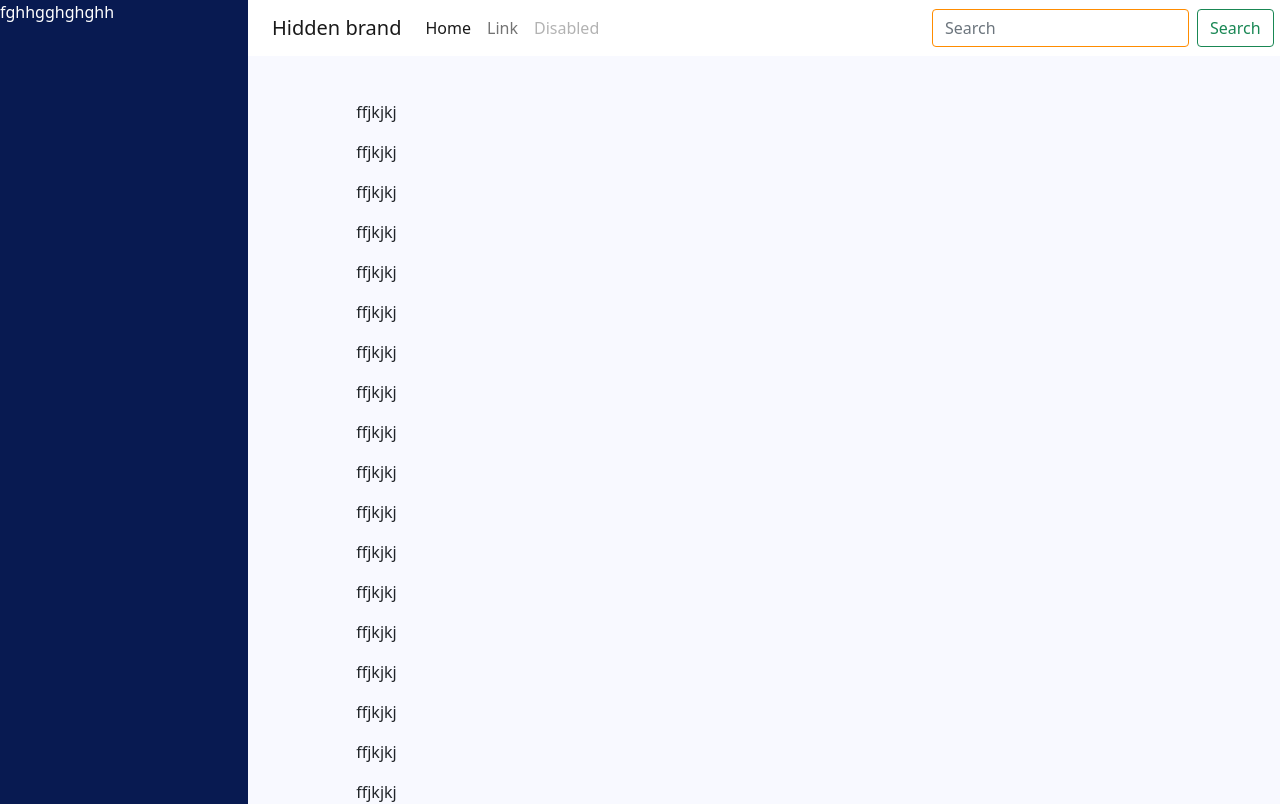
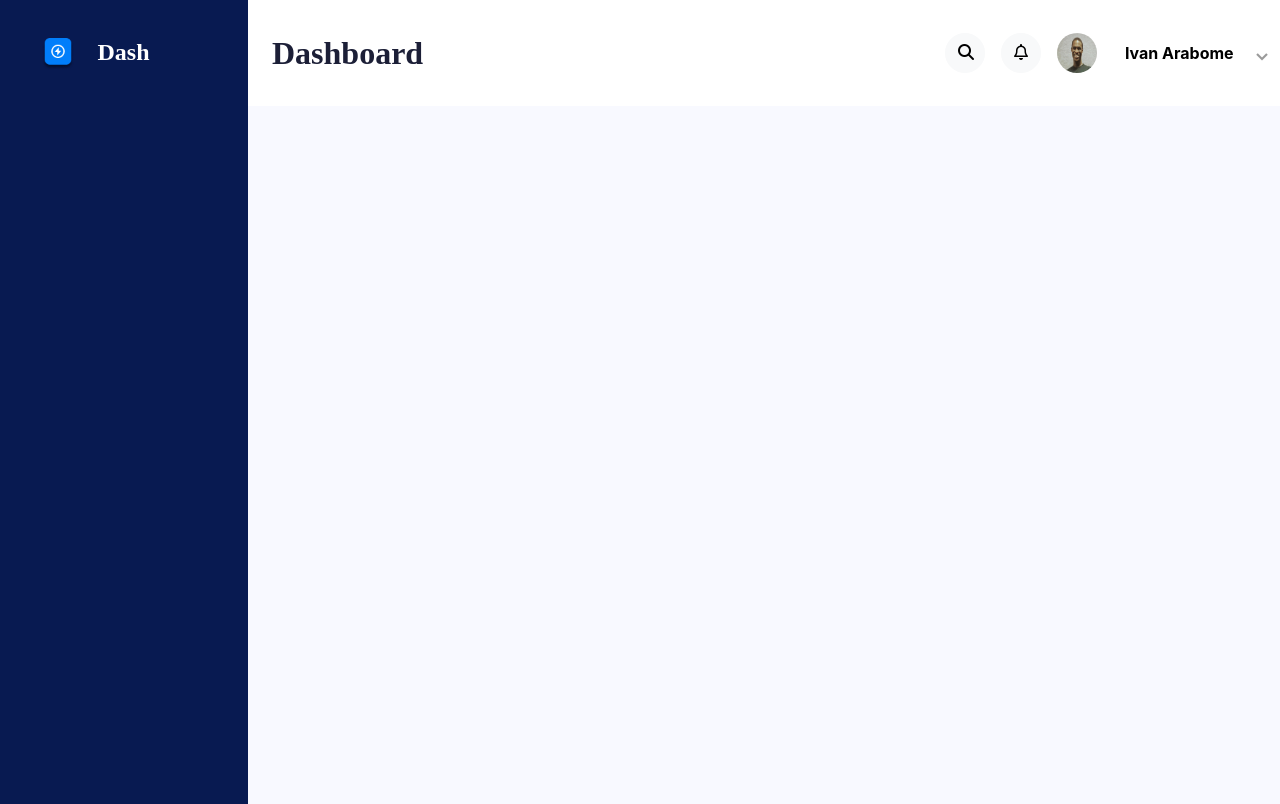
Before and after one commit to arabomeivan/Admin-Dashboard, a Vue app: page / in a window 1280 px wide. Shown: the top 804 px of the page. Built offline with nearby package versions, Linux system fonts and the light colour scheme.

Commit message:
added and styled navbar components

```diff
--- a/src/App.vue
+++ b/src/App.vue
@@ -15,20 +15,7 @@
 
 <!--content-->
 <div class="class container maincontent">
-        <p>ffjkjkj</p>
-        <p>ffjkjkj</p><p>ffjkjkj</p><p>ffjkjkj</p><p>ffjkjkj</p><p>ffjkjkj</p><p>ffjkjkj</p><p>ffjkjkj</p><p>ffjkjkj</p><p>ffjkjkj</p><p>ffjkjkj</p><p>ffjkjkj</p><p>ffjkjkj</p><p>ffjkjkj</p>
-        <p>ffjkjkj</p><p>ffjkjkj</p>
-          <p>ffjkjkj</p>
-          <p>ffjkjkj</p><p>ffjkjkj</p><p>ffjkjkj</p><p>ffjkjkj</p><p>ffjkjkj</p><p>ffjkjkj</p>
-          <p>ffjkjkj</p><p>ffjkjkj</p><p>ffjkjkj</p><p>ffjkjkj</p><p>ffjkjkj</p>
-          <p>ffjkjkj</p><p>ffjkjkj</p><p>ffjkjkj</p><p>ffjkjkj</p><p>ffjkjkj</p>
-          <p>ffjkjkj</p><p>ffjkjkj</p><p>ffjkjkj</p><p>ffjkjkj</p><p>ffjkjkj</p><p>ffjkjkj</p>
-          <p>ffjkjkj</p><p>ffjkjkj</p><p>ffjkjkj</p><p>ffjkjkj</p>
-          <p>ffjkjkj</p><p>ffjkjkj</p>
-          <p>ffjkjkj</p>
-          <p>ffjkjkj</p>
-          <p>ffjkjkj</p><p>ffjkjkj</p><p>ffjkjkj</p>
-          <p>ffjkjkj</p>
+        <router-view/>
 
       </div>
 
--- a/src/components/Navbar.vue
+++ b/src/components/Navbar.vue
@@ -1,28 +1,34 @@
 <template>
  <nav class="navbar navbar-expand-lg navbar-light bg-white">
-  <div class="container-fluid">
-    <button class="navbar-toggler" type="button" data-bs-toggle="collapse" data-bs-target="#navbarTogglerDemo01" aria-controls="navbarTogglerDemo01" aria-expanded="false" aria-label="Toggle navigation">
-      <span class="navbar-toggler-icon"></span>
-    </button>
-    <div class="collapse navbar-collapse" id="navbarTogglerDemo01">
-      <a class="navbar-brand" href="#">Hidden brand</a>
-      <ul class="navbar-nav me-auto mb-2 mb-lg-0">
-        <li class="nav-item">
-          <a class="nav-link active" aria-current="page" href="#">Home</a>
-        </li>
-        <li class="nav-item">
-          <a class="nav-link" href="#">Link</a>
-        </li>
-        <li class="nav-item">
-          <a class="nav-link disabled" href="#" tabindex="-1" aria-disabled="true">Disabled</a>
-        </li>
-      </ul>
-      <form class="d-flex">
-        <input class="form-control me-2" type="search" placeholder="Search" aria-label="Search">
-        <button class="btn btn-outline-success" type="submit">Search</button>
+  <div class="container-fluid" id="navcontent">
+    <!--Left side of content-->
+    Dashboard
+
+
+    <!--Right side of content-->
+      <form class="d-flex rightcontent">
+        <button type="button" class="btn btn-light rounded-circle"><i class="fa-solid fa-magnifying-glass"></i></button>
+        <button type="button" class="btn btn-light rounded-circle"><i class="fa-regular fa-bell"></i></button>
+        <img src="../assets/Profileimg.jpeg" alt="can't load profile picture" class="img-fluid rounded-circle" id="profilepicture">
+
+
+         <!--Profile Name-->
+         <div class="row" id="profilename">
+          <div class="col-md-12">
+            Ivan Arabome
+          </div>
+         </div>
+
+
+        <div class="dropdown">
+          <img src="../assets/bx_bx-chevron-down.png" alt="can't load dropdown" class="img-fluid" id="dropdownMenuButton1"  data-bs-toggle="dropdown" aria-expanded="false">
+  <ul class="dropdown-menu" aria-labelledby="dropdownMenuButton1">
+    <li><a class="dropdown-item" href="#">Settings</a></li>
+    <li><a class="dropdown-item" href="#">Log out</a></li>
+  </ul>
+</div>
       </form>
     </div>
-  </div>
 </nav>
 </template>
 
@@ -31,7 +37,75 @@
   /**styling navbar */
 .navbar
 {
+  height: 90px;
   position:fixed;
   width: 82%;
 }
+
+/**Giving dashboard a style */
+#navcontent
+{
+  font-family: 'Gilroy';
+font-style: normal;
+font-weight: 700;
+font-size: 32px;
+line-height: 39px;
+/* identical to box height */
+
+
+color: #1C1F37;
+}
+
+#profilepicture
+{
+  margin-left: 16px;
+  width: 40px;
+  height: 40px;
+}
+
+/**search button and notification button */
+.btn
+{
+  margin-left: 16px;
+  width: 40px;
+  height: 40px;
+}
+
+/**proflilename */
+#profilename
+{
+  align-self: center;
+  margin-left: 16px;
+  width: auto;
+  height: 19px;
+  font-family: 'Inter';
+  font-style: normal;
+  font-weight: 700;
+  font-size: 16px;
+  line-height: 19px;
+
+color: #000000;
+}
+
+
+/**Style for dropdown menu */
+.dropdown
+{
+  width:24px;
+  height:24px;
+  margin-left: 16px;
+}
+
+/**drop down icon */
+#dropdownMenuButton1
+{
+  width: 24px;
+  height: 24px;
+}
+/**dropdown menu placing it to display better */
+.dropdown-menu.show
+{
+  margin-top:10px;
+  margin-left: -120px;
+}
 </style>
--- a/src/components/Sidebar.vue
+++ b/src/components/Sidebar.vue
@@ -1,10 +1,25 @@
 <template>
 
-<!--SideBar-->
+<!--SideBar Content container-->
 <div class="class row sidebar">
+
+  <!--Beginnning of Sidebarcontent-->
     <div class="class col-sm-12 sidebarcontent">
 
-        fghhgghghghh
+      <!--Content 1 Logo-->
+        <div class="row logo">
+
+          <div class="col-md-6">
+             <img src="../assets/Logo.png" alt="not loading" class="img-fluid">
+          </div>
+
+          <div class="col-md-6 dash">
+             Dash
+             </div>
+
+        </div>
+
+        <!--End of Side bar content-->
     </div>
 </div>
 
@@ -13,8 +28,27 @@
 <script></script>
 
 <style scoped>
-.sidebarcontent
+
+
+/***Styling content 1 */
+
+.logo
 {
-  color:white;
+width: 111px;
+height: 40px;
+margin-left: 30px;
+margin-top: 38px;
+}
+
+.dash
+{
+font-family: 'Gilroy';
+font-style: normal;
+font-weight: 800;
+font-size: 24px;
+line-height: 29px;
+
+color: #FFFFFF;
+
 }
 </style>
```
Also changed, not shown: src/assets/bx_bx-chevron-down.png (added).
